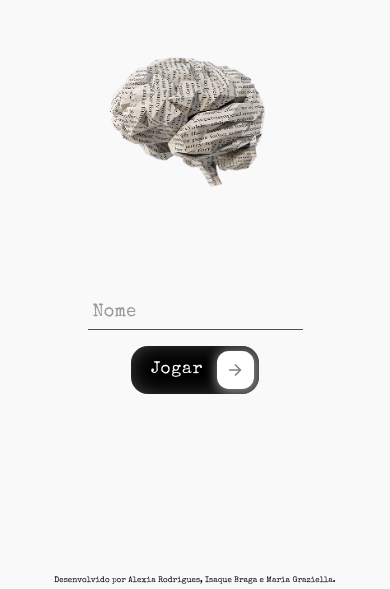
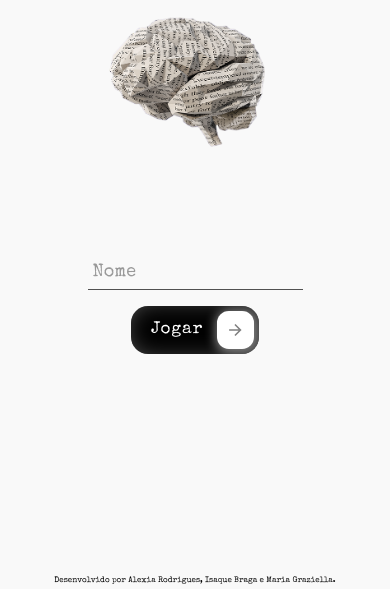
Before and after one commit to isaquebraga/jogo-memoria, a plain HTML site: page index.html in a window 390 px wide. Shown: the part 255-844 px from the top of the page. Drawn offline with nearby package versions, Linux system fonts and the light colour scheme.

Commit message:
adiciona responsividade

```diff
--- a/css/login.css
+++ b/css/login.css
@@ -265,7 +265,7 @@ label {
     }
 
     .login-form header {
-        margin-top: 0;
+        margin-top: -2em;
     }
 
     .right footer {
```
